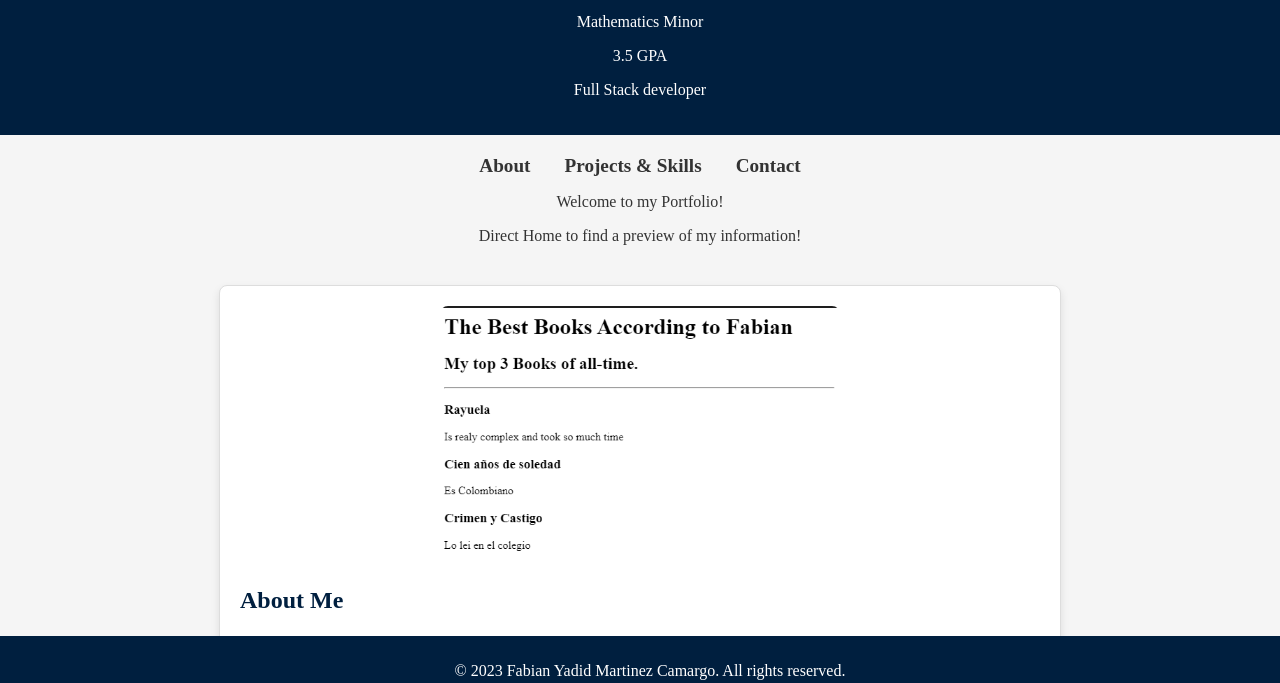
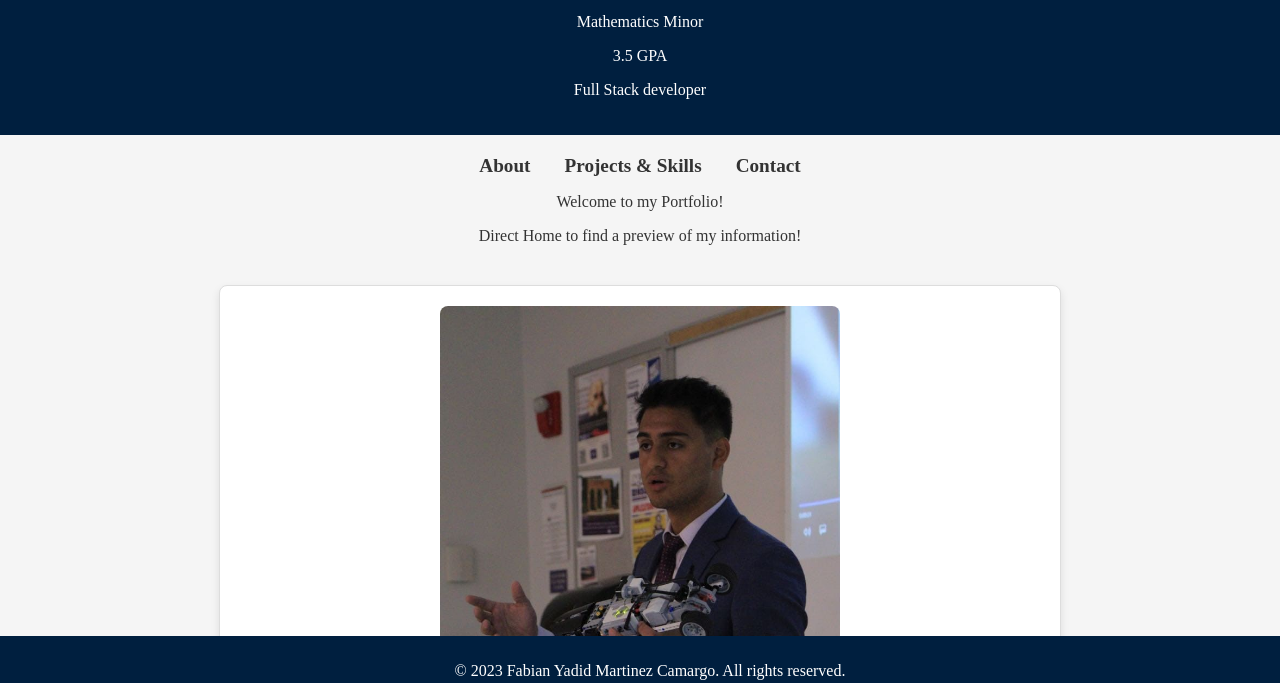
Before and after one commit to Fabian00M/Fabian-Portfolio, a plain HTML site: page index.html in a window 1280 px wide. Both pictures are taken after a click on the link "About". Shown: the part 94-777 px from the top of the page. Drawn offline with Linux system fonts and the light colour scheme.

Commit message:
Update index.html

```diff
--- a/index.html
+++ b/index.html
@@ -161,7 +161,7 @@
     </section>
 
     <section id="about">
-        <img src="./fotos/books.png" alt="Your Name" width="400">
+        <img src="./fotos/yo.png" alt="Your Name" width="400">
         <h2>About Me</h2>
         <p>Greetings! I am Fabian Yadid Martinez Camargo, a dedicated computer science student from Bogotá, Colombia with a passion for coding and technologies.</p>
         <p>My proficiency extends to Python, Java, C++, SQL, and HTML allowing me to create aesthetically pleasing and robust websites. In the realm of software architecture, I specialize in developing efficient and scalable systems.</p>
```
